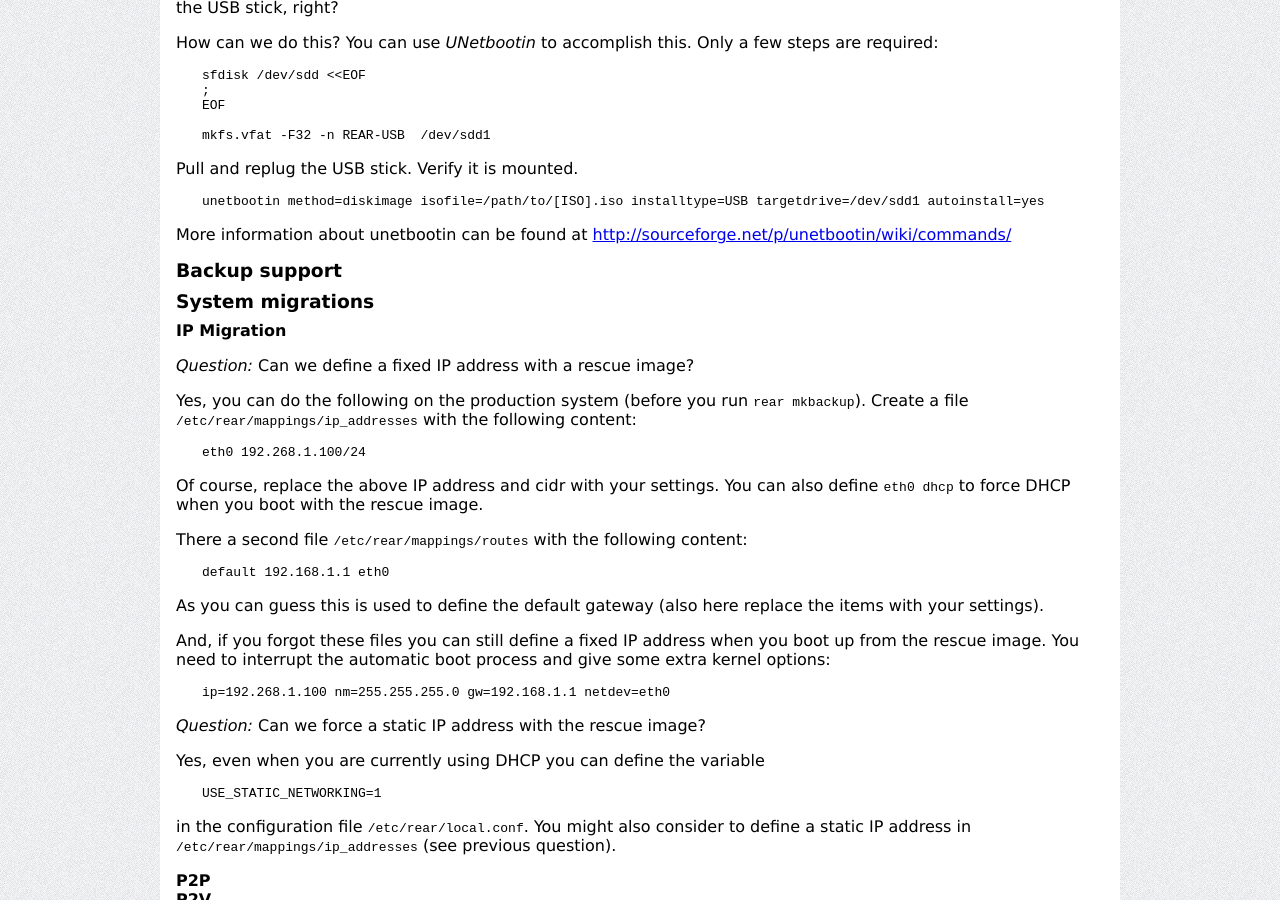
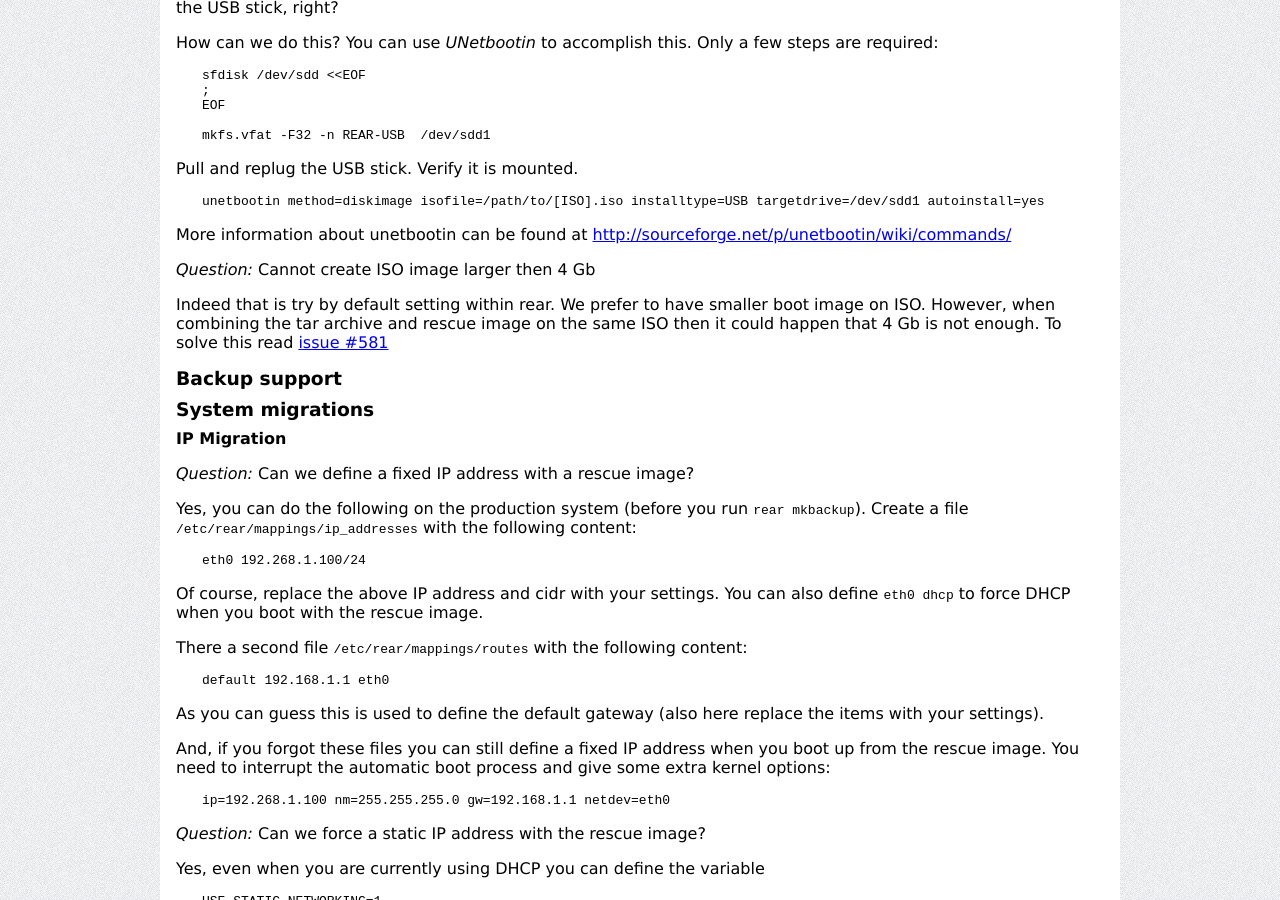
Before and after one commit to rear/rear.github.com, a Jekyll site: the page built from documentation/faq.md, in a window 1280 px wide and 900 px high, scrolled down 741 px. Built offline with Jekyll 4.4.1, drawn with Linux system fonts in a browser that asks for light colours; comment, search, counter and statistics services are not loaded.

Commit message:
added issue 581 to the FAQ

```diff
--- a/documentation/faq.md
+++ b/documentation/faq.md
@@ -48,6 +48,10 @@
 
 More information about unetbootin can be found at [http://sourceforge.net/p/unetbootin/wiki/commands/](http://sourceforge.net/p/unetbootin/wiki/commands/)
 
+*Question:* Cannot create ISO image larger then 4 Gb
+
+Indeed that is try by default setting within rear. We prefer to have smaller boot image on ISO. However, when combining the tar archive and rescue image on the same ISO then it could happen that 4 Gb is not enough. To solve this read [issue #581](https://github.com/rear/rear/issues/581)
+
 ### Backup support
 
 ### System migrations
```
